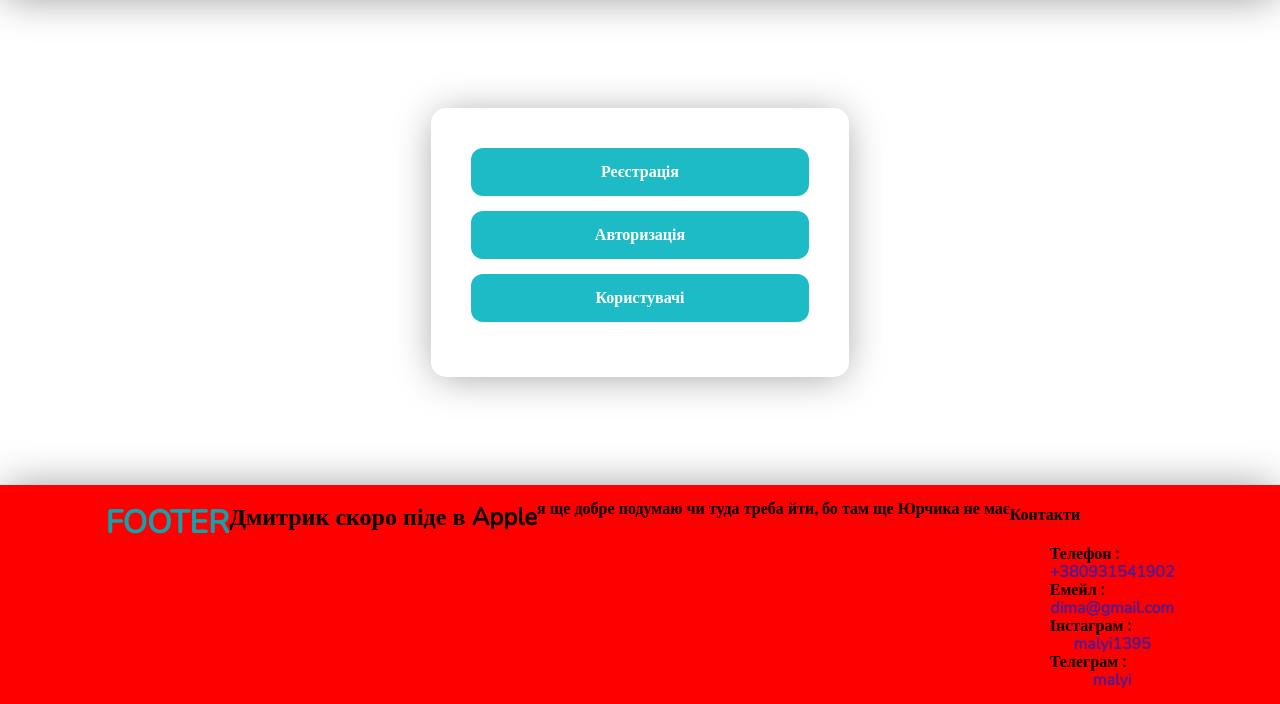
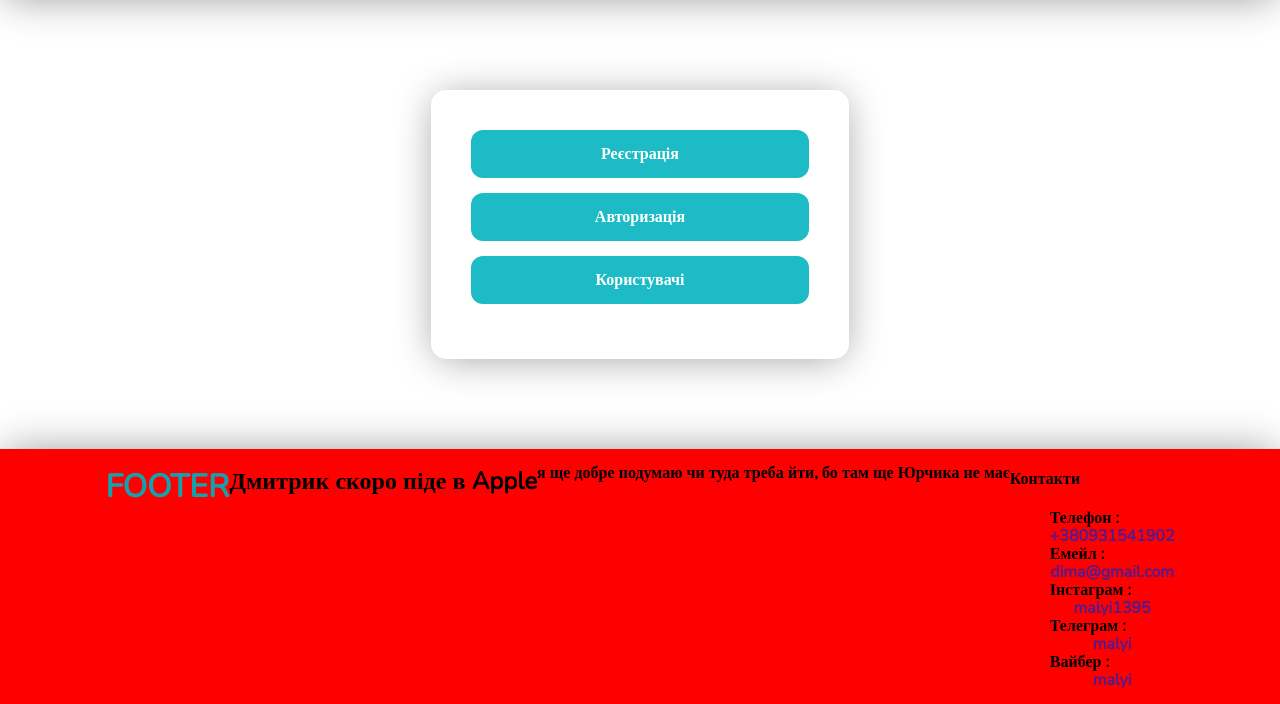
Before and after one commit to Morykvas/git, a PHP site: page /project-shop/index.php in a window 1280 px wide. Shown: the part 96-800 px from the top of the page. Run offline with PHP 8.4, Linux system fonts and the light colour scheme; some libraries are stand-ins or nearby versions.

Commit message:
додаю вайбер

```diff
--- a/footer.php
+++ b/footer.php
@@ -13,6 +13,7 @@
                                 <li><span>Емейл   : </span><a href="">dima@gmail.com</a></li>
                                 <li><span>Інстаграм : </span><a href="">malyi1395</a></li>
                                 <li><span>Телеграм : </span><a href="">malyi</a></li>
+                                <li><span>Вайбер  : </span><a href="">malyi</a></li>
                             </ul>
                         </div>
                     </div>
```
